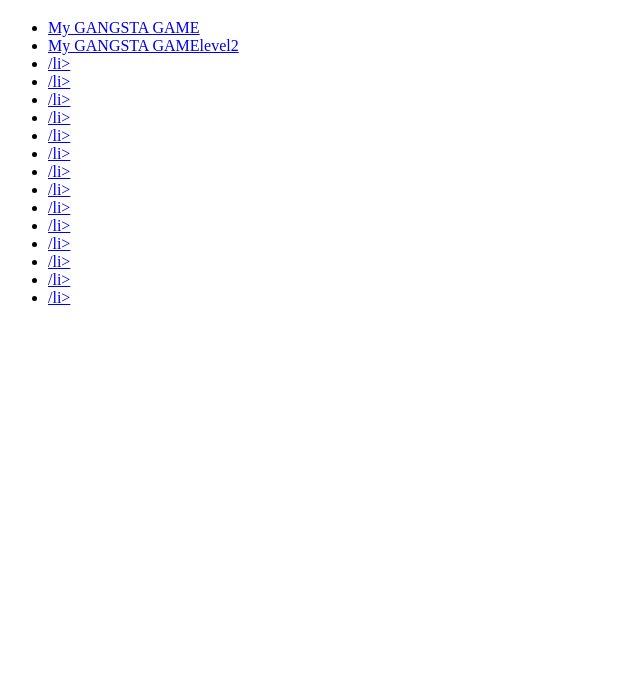
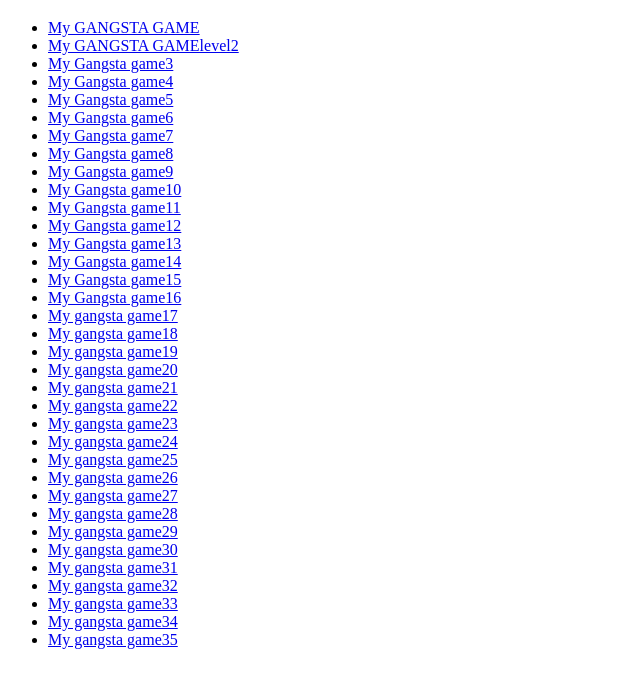
Before and after one commit to nmcmaste/nmcmaste.github.io, a plain HTML site: page index.html in a window 1280 px wide. Shown: the part 61-748 px from the top of the page, without its empty margins (0-640 px from the left). Drawn offline with Linux system fonts and the light colour scheme.

Commit message:
Update index.html

```diff
--- a/index.html
+++ b/index.html
@@ -11,22 +11,39 @@
   <ul>
     <li><a href="https://scratch.mit.edu/projects/269099421/">My GANGSTA GAME</a></li>
     <li><a href="https://scratch.mit.edu/projects/269240445/#fullscreen">My GANGSTA GAMElevel2</a></li>
-    <li><a href="https://scratch.mit.edu/projects/269245517/#fullscreen".My Gangsta game3</a<>/li>
-     <li><a href="https://scratch.mit.edu/projects/269278217/".My Gangsta game4</a<>/li>
-      <li><a href="https://scratch.mit.edu/projects/269289528/".My Gangsta game5</a<>/li>
-        <li><a href="https://scratch.mit.edu/projects/269357420/".My Gangsta game6</a<>/li>
-    <li><a href="https://scratch.mit.edu/projects/269405590/".My Gangsta game7</a<>/li>
-    <li><a href=https://scratch.mit.edu/projects/269423386/"".My Gangsta game8</a<>/li>
-     <li><a href="https://scratch.mit.edu/projects/269449421/".My Gangsta game9</a<>/li>
-    <li><a href="https://scratch.mit.edu/projects/269455712/".My Gangsta game10</a<>/li>
-  <li><a href="https://scratch.mit.edu/projects/269467710/".My Gangsta game11</a<>/li>
-    <li><a href="https://scratch.mit.edu/projects/269471925/".My Gangsta game12</a<>/li>
-     <li><a href="https://scratch.mit.edu/projects/269552916/".My Gangsta game13</a<>/li>
-     <li><a href="https://scratch.mit.edu/projects/269727557/".My Gangsta game14</a<>/li>
-        <li><a href="https://scratch.mit.edu/projects/269784459/".My Gangsta game15</a<>/li>
-        <li><a href="https://scratch.mit.edu/projects/269785832/".My Gangsta game16</a<>/li>
-
-
+    <li><a href="https://scratch.mit.edu/projects/269245517/#fullscreen">My Gangsta game3</a></li>
+    <li><a href="https://scratch.mit.edu/projects/269278217/">My Gangsta game4</a></li>
+    <li><a href="https://scratch.mit.edu/projects/269289528/">My Gangsta game5</a></li>
+    <li><a href="https://scratch.mit.edu/projects/269357420/">My Gangsta game6</a></li>
+    <li><a href="https://scratch.mit.edu/projects/269405590/">My Gangsta game7</a></li>
+    <li><a href=https://scratch.mit.edu/projects/269423386/"">My Gangsta game8</a></li>
+    <li><a href="https://scratch.mit.edu/projects/269449421/">My Gangsta game9</a></li>
+    <li><a href="https://scratch.mit.edu/projects/269455712/">My Gangsta game10</a></li>
+    <li><a href="https://scratch.mit.edu/projects/269467710/">My Gangsta game11</a></li>
+    <li><a href="https://scratch.mit.edu/projects/269471925/">My Gangsta game12</a></li>
+    <li><a href="https://scratch.mit.edu/projects/269552916/">My Gangsta game13</a></li>
+    <li><a href="https://scratch.mit.edu/projects/269727557/">My Gangsta game14</a></li>
+    <li><a href="https://scratch.mit.edu/projects/269784459/">My Gangsta game15</a></li>
+    <li><a href="https://scratch.mit.edu/projects/269785832/">My Gangsta game16</a></li>
+    <li><a href="https://scratch.mit.edu/projects/269787180/">My gangsta game17</a></li>
+   <li><a href="https://scratch.mit.edu/projects/269793361/">My gangsta game18</a></li>
+    <li><a href="https://scratch.mit.edu/projects/269808202/">My gangsta game19</a></li>
+     <li><a href="https://scratch.mit.edu/projects/269815082/">My gangsta game20</a></li>
+     <li><a href="https://scratch.mit.edu/projects/269872412/">My gangsta game21</a></li>
+     <li><a href="https://scratch.mit.edu/projects/269878021/">My gangsta game22</a></li>
+     <li><a href="https://scratch.mit.edu/projects/270033170/">My gangsta game23</a></li>
+     <li><a href="https://scratch.mit.edu/projects/270072257/">My gangsta game24</a></li>
+     <li><a href="https://scratch.mit.edu/projects/270080961/">My gangsta game25</a></li>
+     <li><a href="https://scratch.mit.edu/projects/270169192/">My gangsta game26</a></li>
+    <li><a href="https://scratch.mit.edu/projects/270176592/">My gangsta game27</a></li>
+    <li><a href="https://scratch.mit.edu/projects/270192722/">My gangsta game28</a></li>
+ <li><a href="https://scratch.mit.edu/projects/270379768/">My gangsta game29</a></li>
+ <li><a href="https://scratch.mit.edu/projects/270394494/">My gangsta game30</a></li>
+ <li><a href="https://scratch.mit.edu/projects/269306098/">My gangsta game31</a></li>
+  <li><a href="https://scratch.mit.edu/projects/270421891/">My gangsta game32</a></li>
+ <li><a href="https://scratch.mit.edu/projects/270441968/">My gangsta game33</a></li>
+  <li><a href="https://scratch.mit.edu/projects/270685551/">My gangsta game34</a></li>
+ <li><a href="https://scratch.mit.edu/projects/270891184/">My gangsta game35</a></li>
   </ul>
 </body>
 
```
